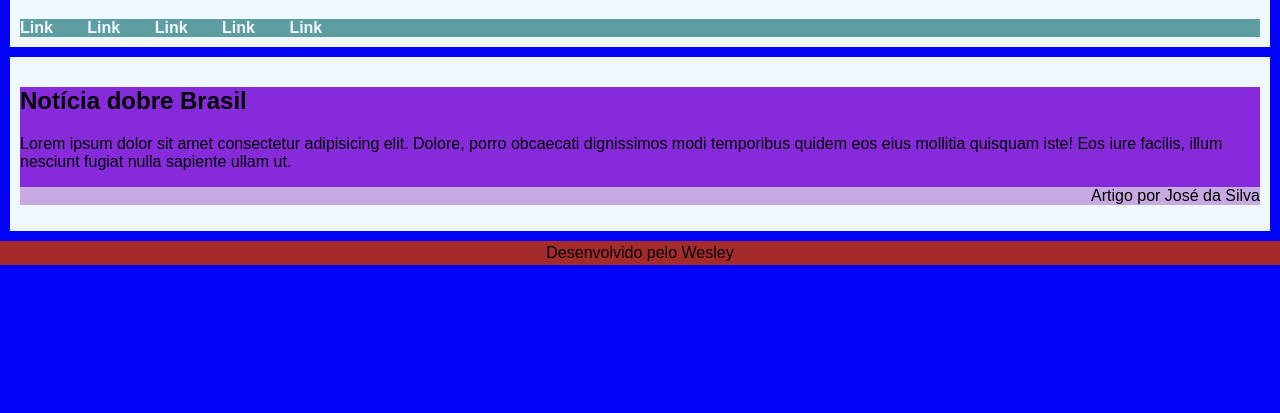
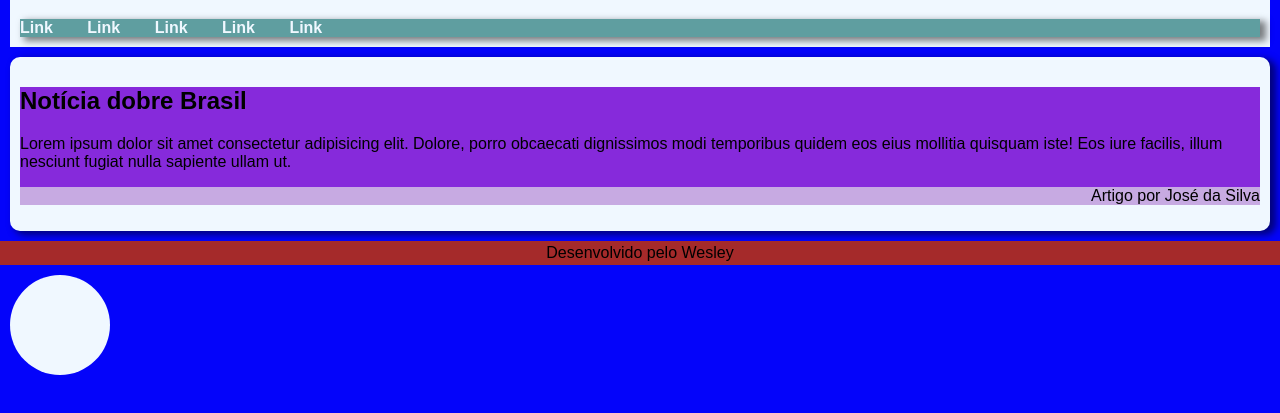
Before and after one commit to wesleyfigueiredo/exercicios, a plain HTML site: page ex021/caixa02.html in a window 1280 px wide. Shown: the part 81-494 px from the top of the page. Drawn offline with Linux system fonts and the light colour scheme.

Commit message:
novo 070322

```diff
--- a/ex021/caixa02.html
+++ b/ex021/caixa02.html
@@ -19,6 +19,7 @@
 
         nav{
             background-color: cadetblue;
+            box-shadow: 5px 3px 7px 1px rgba(0, 0, 0, 0.5);
         }
 
         nav > a{
@@ -36,6 +37,8 @@
             background-color: aliceblue;
             padding: 10px;
             margin: 10px;
+            border-radius: 10px;
+            box-shadow: 5px 3px 7px 1px rgba(0, 0, 0, 0.5);
         }
 
         article{
@@ -57,6 +60,15 @@
         footer > p{
             margin: 0px;
         }
+
+        div#bola{
+            height: 100px;
+            width: 100px;
+            margin: 10px;
+            background-color: aliceblue;
+            border-radius: 50%;
+        }
+
     </style>
 </head>
 <body>
@@ -90,6 +102,6 @@
     <footer>
             <p>Desenvolvido pelo Wesley</p>
     </footer>
-
+    <div id="bola"></div>
 </body>
 </html>
```
